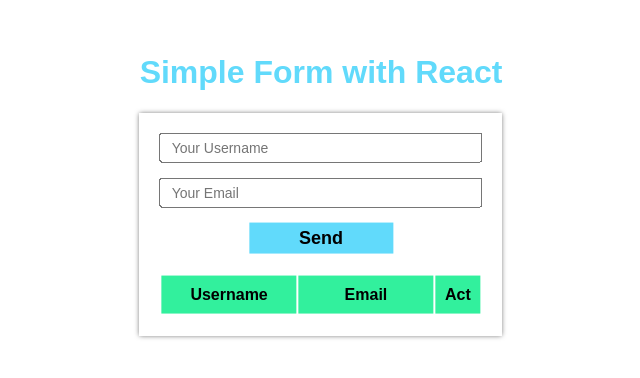
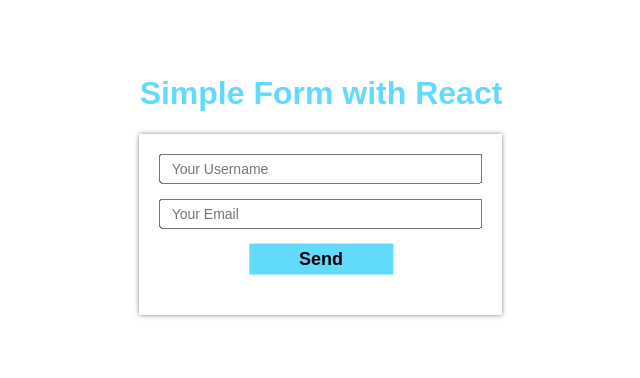
Before and after one commit to Alex-Wolf-front/Hello-React, a React (Create React App) app: page / in a window 1280 px wide. Shown: the part 136-514 px from the top of the page, without its empty margins (319-959 px from the left). Built offline with nearby package versions, Linux system fonts and the light colour scheme.

Commit message:
Update App.js

```diff
--- a/src/App.js
+++ b/src/App.js
@@ -9,7 +9,7 @@ function Table(props) {
   const [valueList, setValueList] = useState([]);
 
   let id = valueList.length
-  {name && setValueList(valueList.concat({name, email, id}))}
+  setValueList(valueList.concat({name, email, id}))
 
   const deleteInfo = (id) => {
     setValueList(valueList.filter(function(obj) {return obj.id !== id }));
@@ -81,7 +81,7 @@ export default function App() {
       </div>
       <button className="subForm" type="submit">Send</button>
     </form>
-    <Table name={sendName} email={sendEmail}/>
+    {sendName && <Table name={sendName} email={sendEmail}/> }
     </div>
   );
 }
```
